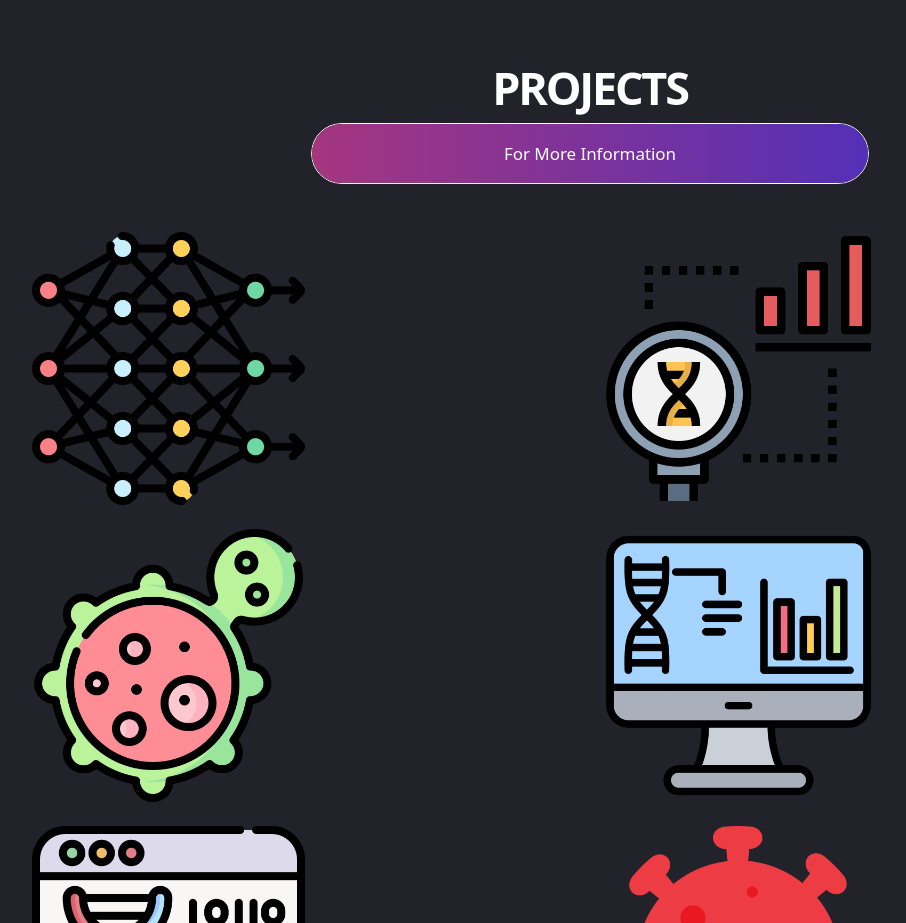
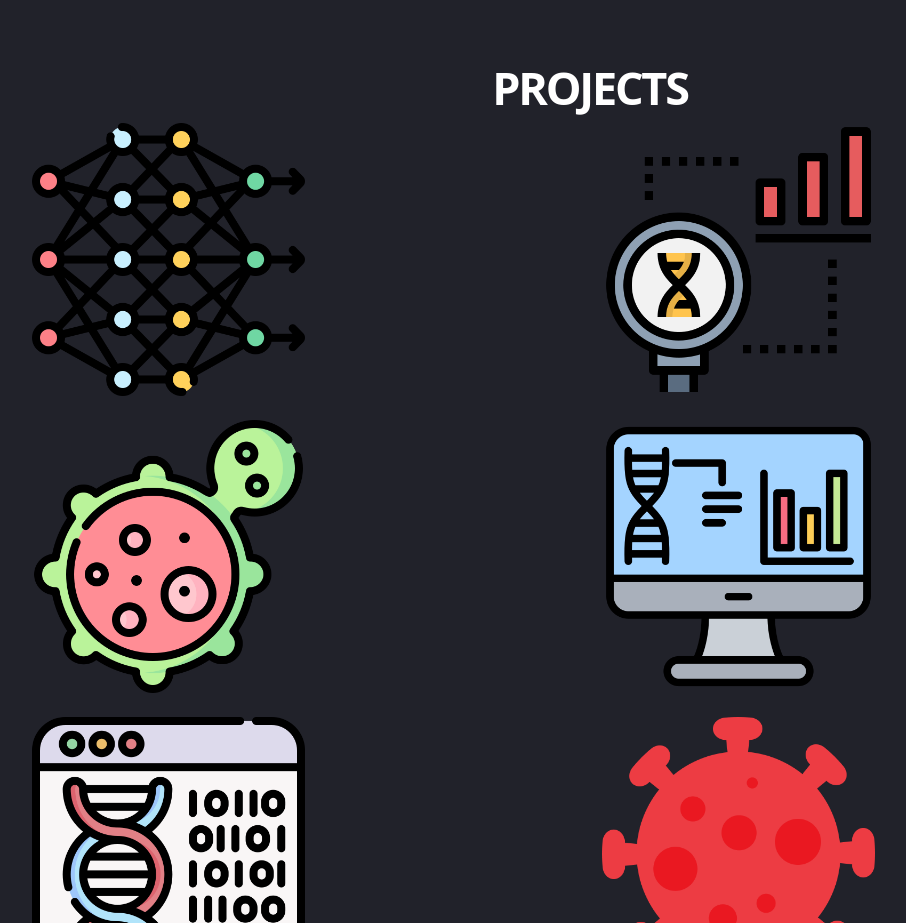
Before and after one commit to albertjseo/personal-portfolio, a React (Create React App) app: page / in a window 1280 px wide. Shown: the part 1280-2203 px from the top of the page, without its empty margins (50-956 px from the left). Built offline with nearby package versions, Linux system fonts and the light colour scheme.

Commit message:
Updating App.css and Projects.js

```diff
--- a/src/App.css
+++ b/src/App.css
@@ -739,3 +739,11 @@ nav.navbar .navbar-toggler[aria-expanded="true"] .navbar-toggler-icon {
     width: 50%;
   }
 }
+
+.section-divider {
+  width: 50%;
+  height: 2px;
+  margin: 30px auto 50px auto;
+  background: linear-gradient(90.21deg, #AA367C -5.91%, #4A2FBD 111.58%);
+  border-radius: 50px;
+}
--- a/src/components/Projects.js
+++ b/src/components/Projects.js
@@ -1,6 +1,5 @@
-import { Row, Col, TabContainer, TabContent, TabPane } from "react-bootstrap";
+import { Row, Col } from "react-bootstrap";
 import React from "react";
-import Nav from "react-bootstrap/Nav";
 import { ProjectCard } from "./ProjectCard";
 import Container from "react-bootstrap/Container";
 
@@ -196,30 +195,14 @@ export default function Projects() {
           <Col>
             <h2>PROJECTS</h2>
 
-            <TabContainer id="project-tabs" defaultActiveKey="first">
-              <Nav
-                variant="pills"
-                className="nav-pills mb-5 justify-content-center align-items-center"
-                id="pills-tab"
-              >
-                <Nav.Item>
-                  <Nav.Link eventKey="first">For More Information</Nav.Link>
-                </Nav.Item>
-              </Nav>
+            {/* Divider */}
+            <div className="project-divider"></div>
 
-              <TabContent>
-                <TabPane eventKey="first">
-                  <Row>
-                    {projectInfo.map((project, index) => (
-                      <ProjectCard key={index} {...project} />
-                    ))}
-                  </Row>
-                </TabPane>
-
-                <TabPane eventKey="second">TEXT</TabPane>
-                <TabPane eventKey="third">TEXT</TabPane>
-              </TabContent>
-            </TabContainer>
+            <Row>
+              {projectInfo.map((project, index) => (
+                <ProjectCard key={index} {...project} />
+              ))}
+            </Row>
           </Col>
         </Row>
       </Container>
```
